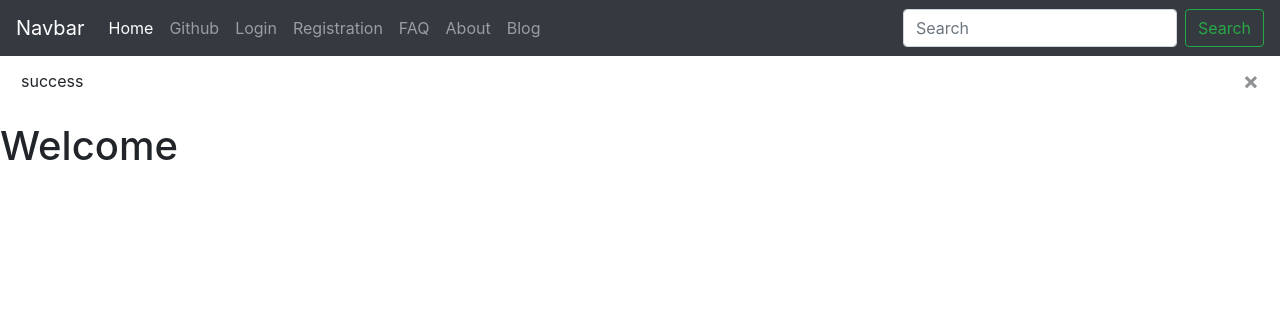
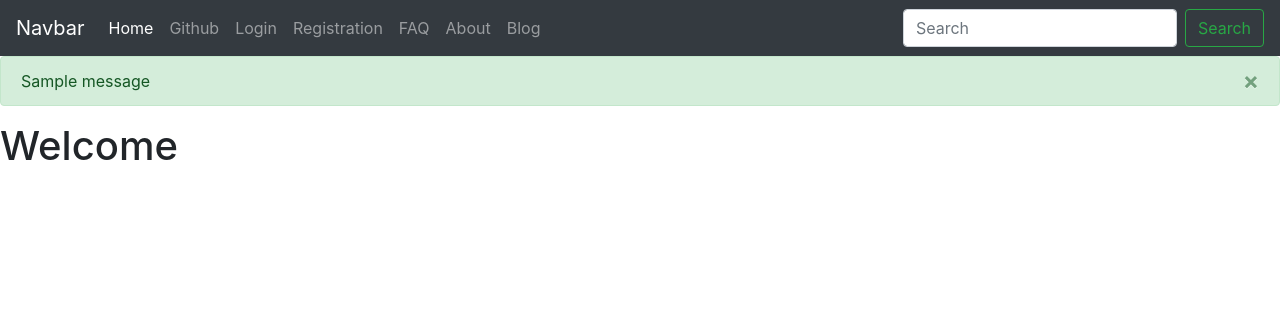
Before and after one commit to mbalabanov/webdev2-heroku-flask, a Flask app: page / in a window 1280 px wide. Shown: the top 316 px of the page. Run offline with Flask 2, Linux system fonts and the light colour scheme; tables that the repository leaves empty hold one stand-in row (values such as "Sample post"); one stand-in notice (Sample message) is shown; some libraries are stand-ins or nearby versions.

Commit message:
Adaptations

```diff
--- a/main.py
+++ b/main.py
@@ -52,7 +52,7 @@ def test_mail():
         msg = Message(
             subject="Flask WebDev Project Test Email",
             sender=SENDER,
-            recipients=["beachvolley.vienna.park@gmail.com"]
+            recipients=[SENDER]
         )
         msg.body = "There is a new Blogpost!, Check this out!"
         mail.send(msg)
--- a/templates/frame.html
+++ b/templates/frame.html
@@ -17,7 +17,7 @@
 
 {% with messages = get_flashed_messages(with_categories=true) %}
     {% if messages %}
-        {% for message, category in messages %}
+        {% for category, message in messages %}
             <div class="alert alert-{{ category }} alert-dismissible fade show" role="alert">
                 <span>{{ message }}</span>
                 <button type="button" class="close" data-dismiss="alert" aria-label="Close">
```
Also changed, not shown: blog.sqlite.
